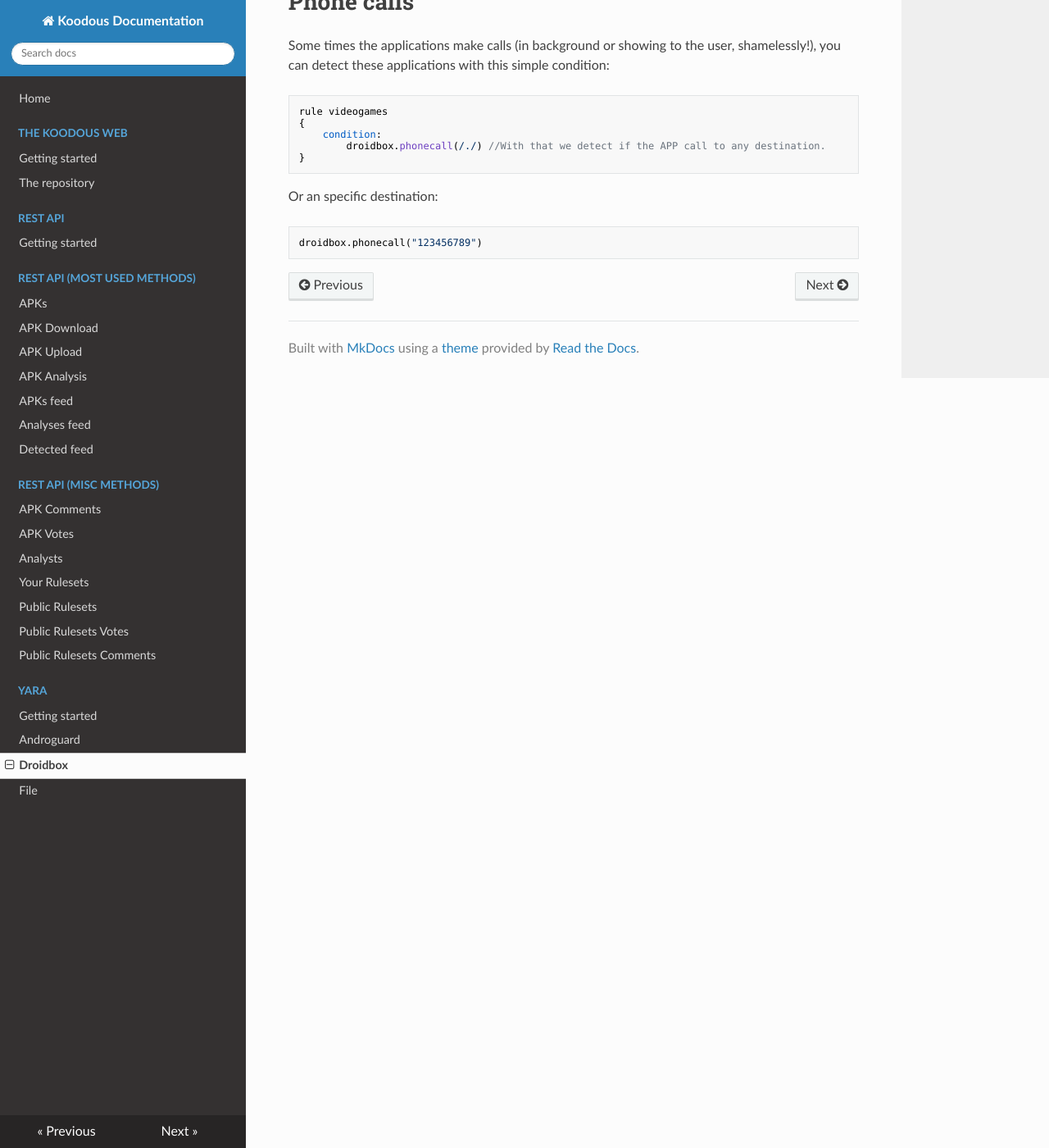
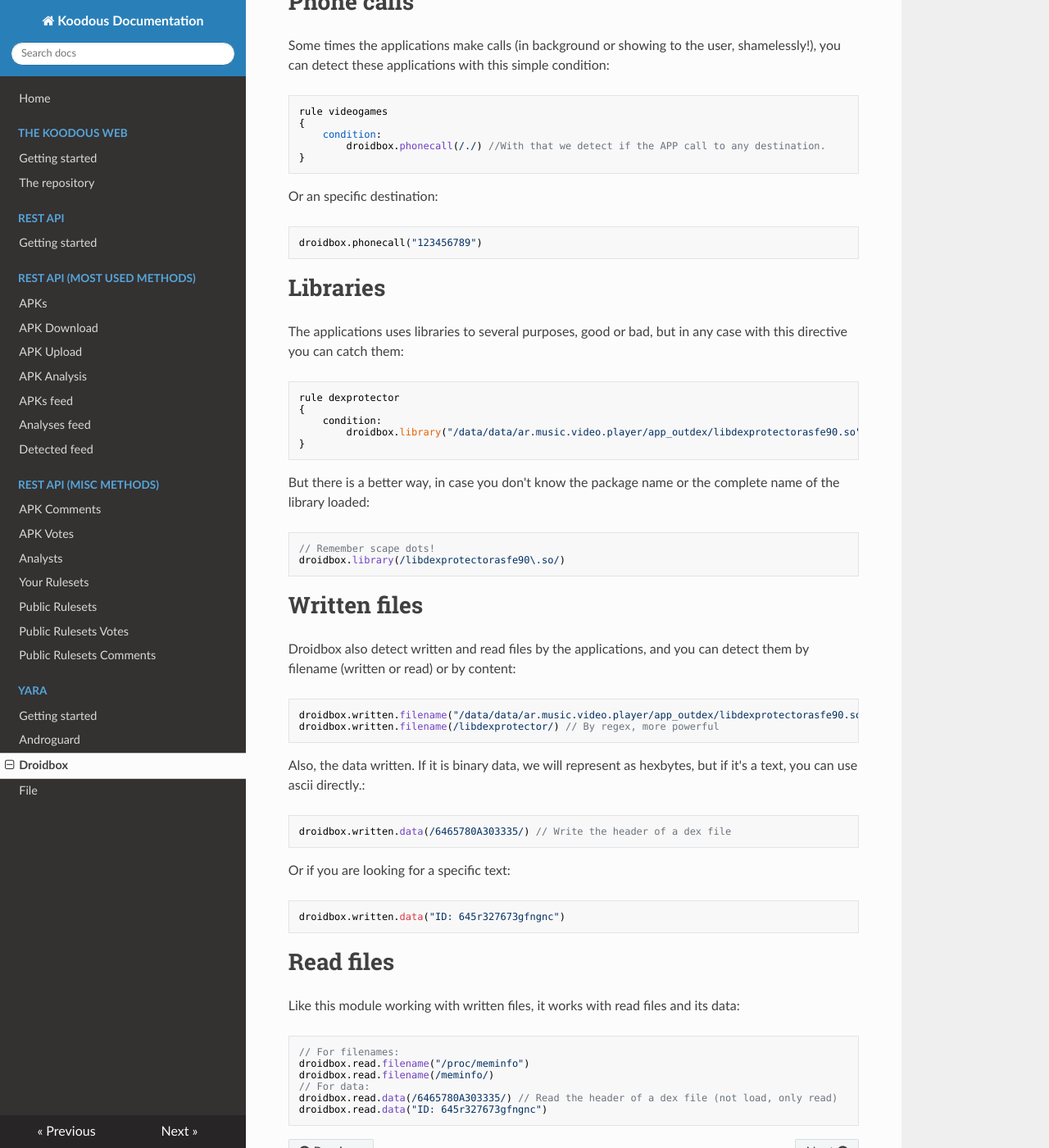
Before and after one commit to Koodous/docs.koodous.com, an MkDocs documentation site: the page built from docs/yara/droidbox.md, in a window 1280 px wide and 1400 px high, scrolled down 954 px. Shown: the whole window at 82% size. Built offline with MkDocs 1.6.1, drawn with Linux system fonts in a browser that asks for light colours; nearby versions of some CDN libraries; old or Windows-style settings are respelled for this version of MkDocs.

Commit message:
Doc fro droidbox (libraries, written and read files)

````diff
--- a/docs/yara/droidbox.md
+++ b/docs/yara/droidbox.md
@@ -53,3 +53,47 @@ Or an specific destination:
 ```
 droidbox.phonecall("123456789")
 ```
+
+#Libraries
+The applications uses libraries to several purposes, good or bad, but in any case with this directive you can catch them:
+
+```
+rule dexprotector
+{
+	condition:
+		droidbox.library("/data/data/ar.music.video.player/app_outdex/libdexprotectorasfe90.so") //With that we detect if the APP call to a specific library.
+}
+```
+But there is a better way, in case you don't know the package name or the complete name of the library loaded:
+
+```
+// Remember scape dots!
+droidbox.library(/libdexprotectorasfe90\.so/)
+```
+
+#Written files
+Droidbox also detect written and read files by the applications, and you can detect them by filename (written or read) or by content:
+```
+droidbox.written.filename("/data/data/ar.music.video.player/app_outdex/libdexprotectorasfe90.so") // By complete string
+droidbox.written.filename(/libdexprotector/) // By regex, more powerful
+```
+
+Also, the data written. If it is binary data, we will represent as hexbytes, but if it's a text, you can use ascii directly.:
+```
+droidbox.written.data(/6465780A303335/) // Write the header of a dex file
+```
+Or if you are looking for a specific text:
+```
+droidbox.written.data("ID: 645r327673gfngnc")
+```
+
+#Read files
+Like this module working with written files, it works with read files and its data:
+```
+// For filenames:
+droidbox.read.filename("/proc/meminfo")
+droidbox.read.filename(/meminfo/)
+// For data:
+droidbox.read.data(/6465780A303335/) // Read the header of a dex file (not load, only read)
+droidbox.read.data("ID: 645r327673gfngnc")
+```
````
